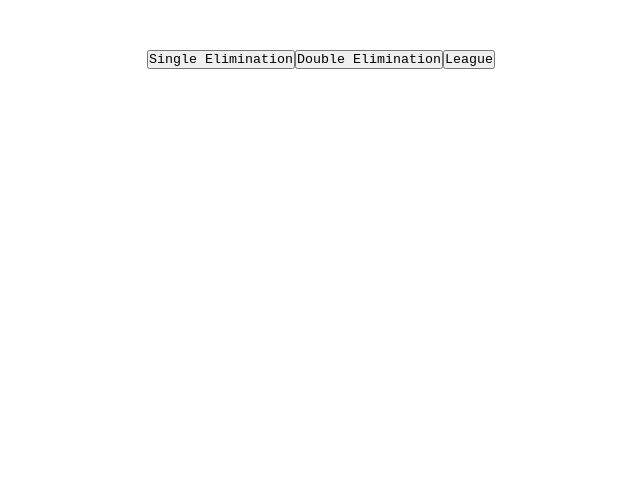
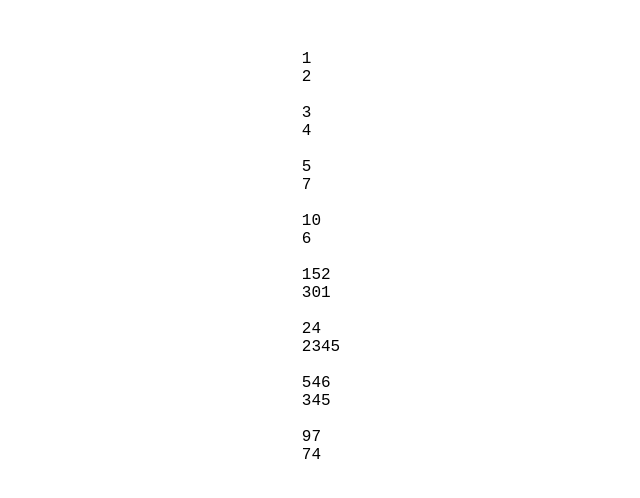
Before and after one commit to jamktiko/TournamentAssembly, an Angular app: page / in a window 1280 px wide. Shown: the top 498 px of the page, without its empty margins (319-959 px from the left). Built offline with nearby package versions, Linux system fonts and the light colour scheme.

Commit message:
tourselector added

```diff
--- /dev/null
+++ b/src/app/match.ts
@@ -0,0 +1,5 @@
+import { Competitor } from './competitor';
+export interface Match {
+  id: number;
+  competitors: number[];
+}
--- a/src/app/tourselector/tourselector.component.css
+++ b/src/app/tourselector/tourselector.component.css
@@ -1,4 +1,4 @@
-div {
+main {
   display: flex;
   justify-content: center;
   margin-top: 50px;
--- a/src/app/tourselector/tourselector.component.html
+++ b/src/app/tourselector/tourselector.component.html
@@ -1,5 +1,9 @@
-<div>
-  <button>Single Elimination</button>
-  <button>Double Elimination</button>
-  <button>League</button>
-</div>
+<main>
+  <div *ngFor="let round of rounds" id="rounds">
+    <div *ngFor="let r of round">
+      <p>{{ r.matchup[0] }}</p>
+      <p>{{ r.matchup[1] }}</p>
+      <br />
+    </div>
+  </div>
+</main>
--- a/src/app/tourselector/tourselector.component.ts
+++ b/src/app/tourselector/tourselector.component.ts
@@ -1,10 +1,58 @@
 import { Component } from '@angular/core';
+import { Match } from '../match';
+import { Competitor } from '../competitor';
+import { OnInit } from '@angular/core';
 
 @Component({
   selector: 'app-tourselector',
   templateUrl: './tourselector.component.html',
-  styleUrls: ['./tourselector.component.css']
+  styleUrls: ['./tourselector.component.css'],
 })
-export class TourselectorComponent {
+export class TourselectorComponent implements OnInit {
+  constructor() {}
 
+  public brackets: any;
+  public rounds: any = [];
+
+  ngOnInit(): void {
+    const comps = [
+      1, 2, 3, 4, 5, 7, 10, 6, 152, 301, 24, 2345, 546, 345, 97, 74,
+    ];
+
+    this.brackets = this.formatSE(comps);
+    this.rounds.push(this.brackets);
+    const rounds = this.countRounds(comps.length);
+
+    for (let i = 0; i < rounds - 1; i++) this.rounds.push([]);
+  }
+
+  public formatSE(competitors: number[]) {
+    const brackets = competitors.map((competitor) => {
+      const matchup: number[] = [];
+      matchup.push(
+        competitor,
+        competitors[competitors.indexOf(competitor) + 1]
+      );
+      return { matchup };
+    });
+
+    return brackets.filter((match) => brackets.indexOf(match) % 2 !== 1);
+  }
+
+  public roundWin(winner: number) {
+    this.rounds.push();
+  }
+
+  private countRounds(amount: number) {
+    let counter = 0;
+
+    do {
+      amount /= 2;
+      counter++;
+    } while (amount / 2 !== 1);
+
+    counter++;
+    console.log(counter);
+    return counter;
+  }
 }
```
